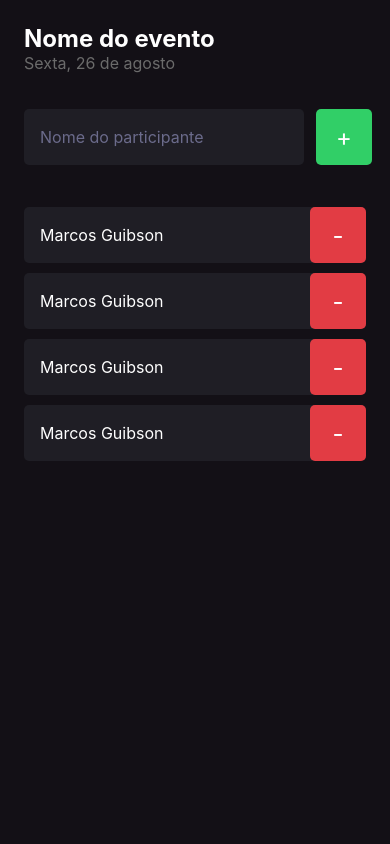
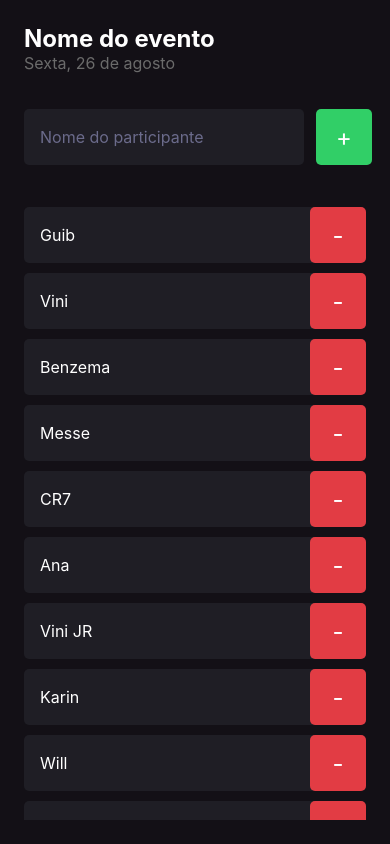
Before and after one commit to mguibtech/imhere, a React Native app: screen / in a window 390 px wide. Built offline with nearby package versions, Linux system fonts and the light colour scheme.

Commit message:
Listando usuários com flatList

```diff
--- a/src/components/Participant/index.tsx
+++ b/src/components/Participant/index.tsx
@@ -2,15 +2,25 @@ import { View, Text, TouchableOpacity } from "react-native";
 
 import { styles } from "./styles";
 
-export function Participant(){
+type Props = {
+    name: string;
+    onRemove:() => void;
+}
+
+export function Participant({name, onRemove}: Props){
+
+
+
+
     return(
         <View style={styles.container}>
             <Text style={styles.name}>
-                Marcos Guibson
+                {name}
             </Text>
 
             <TouchableOpacity
                 style={styles.button}
+                onPress={onRemove}
             >
                 <Text style={styles.buttonText}>
                     -
--- a/src/screens/Home/index.tsx
+++ b/src/screens/Home/index.tsx
@@ -1,18 +1,23 @@
-import { View, Text, TextInput, TouchableOpacity, Alert} from "react-native";
+import { View, Text, TextInput, TouchableOpacity, Alert, FlatList } from "react-native";
 
 import { Participant } from "../../components/Participant";
 
-import {styles} from './styles';
+import { styles } from './styles';
 
-export function Home(){
+export function Home() {
+    const participants = ['Guib', 'Vini', 'Benzema', 'Messe', 'CR7','Ana', 'Vini JR', 'Karin', 'Will', 'JB', 'JP', 'Jenny']
 
-    function handleParticipantAdd(){
+    function handleParticipantAdd() {
         console.log('Clicou no botão de adicionar participante');
 
         Alert.alert("Você clicou", "Este é um botão de add participante")
     }
 
-  return(
+    function handleParticipantRemove(name: string) {
+        console.log(`Você clicou em remover o participante ${name}`);
+    }
+
+    return (
         <View style={styles.container}>
             <Text style={styles.eventName}>
                 Nome do evento
@@ -38,10 +43,24 @@ export function Home(){
                 </TouchableOpacity>
             </View>
 
-        <Participant />
-        <Participant />
-        <Participant />
-        <Participant />
+           <FlatList
+                data={participants}
+                keyExtractor={item => item}
+                renderItem={({item}) => (
+                    <Participant
+                        key={item}
+                        name={item}
+                        onRemove={() => handleParticipantRemove("Guib")}
+                    />
+                )}
+                showsVerticalScrollIndicator={false}
+                ListEmptyComponent={() => (
+                    <Text style={styles.listEmptyText}>
+                        Ninguém chegou no evento ainda? Adicione participantes a sua lista de presença.
+                    </Text>
+                )}
+            />
+
         </View>
     )
 }
--- a/src/screens/Home/styles.ts
+++ b/src/screens/Home/styles.ts
@@ -42,5 +42,10 @@ export const styles = StyleSheet.create({
         flexDirection: 'row',
         marginTop: 36,
         marginBottom: 42
+    },
+    listEmptyText:{
+      color: "#fff",
+      textAlign: 'center',
+      fontSize:14
     }
   })
```
Lines whose indentation alone changed are shown as unchanged.
